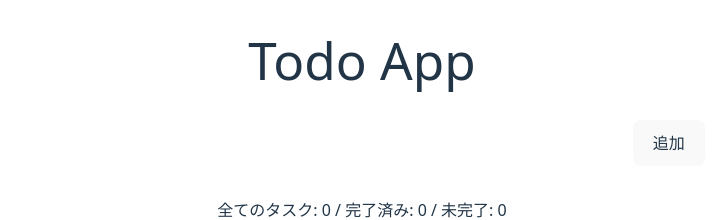
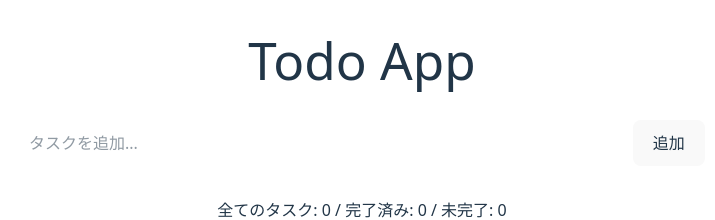
Before and after one commit to yuyakondo333/react_todo_list, a React (Vite) app: page / in a window 1280 px wide. Shown: the top 220 px of the page, without its empty margins (278-993 px from the left). Built offline with nearby package versions, Linux system fonts and the light colour scheme.

Commit message:
Add placeholder

```diff
--- a/src/components/InputTodo.jsx
+++ b/src/components/InputTodo.jsx
@@ -2,7 +2,14 @@ export const InputTodo = (props) => {
     const { todoText, onChangeTodoText, addTodo } = props;
     return (
         <div className='flex mb-8 gap-x-2'>
-            <input type="text" className='flex-1 border-2 border-white rounded-xl p-2' value={todoText} onChange={onChangeTodoText} name='todo-input' />
+            <input
+                type="text"
+                className='flex-1 border-2 border-white rounded-xl p-2'
+                value={todoText}
+                onChange={onChangeTodoText}
+                name='todo-input'
+                placeholder="タスクを追加..."
+            />
             <button onClick={addTodo} className='bg-blue-500'>追加</button>
         </div>
     );
```
